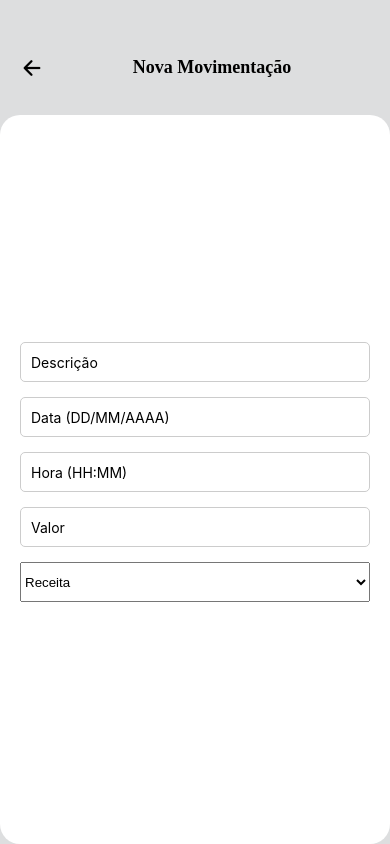
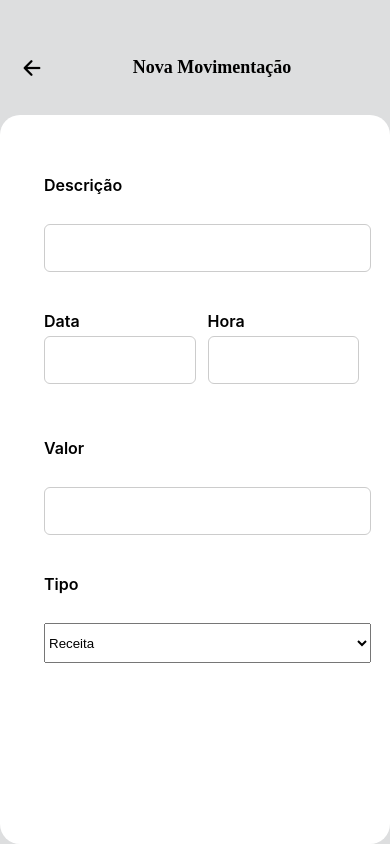
Before and after one commit to ManoEmmet3/CashWise, a React Native app: screen /NovaMovimentacao in a window 390 px wide. Built offline with nearby package versions, Linux system fonts and the light colour scheme.

Commit message:
tela movimentacao v3

```diff
--- a/screens/NovaMovimentacao.js
+++ b/screens/NovaMovimentacao.js
@@ -1,5 +1,5 @@
 import React, { useState } from 'react';
-import { View, Text, StyleSheet, TouchableOpacity, StatusBar, TextInput } from 'react-native';
+import { View, Text, StyleSheet, TouchableOpacity, StatusBar, TextInput, ScrollView } from 'react-native';
 import Icon from 'react-native-vector-icons/Ionicons';
 import { Picker } from '@react-native-picker/picker'; // Importando do novo pacote
 
@@ -23,32 +23,43 @@ export default function NovaMovimentacao() {
                 </TouchableOpacity>
                 <Text style={styles.hora}>Nova Movimentação</Text>
             </View>
-            <View style={styles.secondBox}>
+            <ScrollView contentContainerStyle={styles.secondBox}>
+                <View style={styles.inputContainer}>
+                    <Text style={styles.label}>Descrição</Text>
                     <TextInput
                         style={styles.input}
-                    placeholder="Descrição"
                         value={descricao}
                         onChangeText={setDescricao}
                     />
+
+                    <View style={styles.row}>
+                        <View style={styles.inputWrapper}>
+                            <Text style={styles.label}>Data </Text>
                             <TextInput
                                 style={styles.input}
-                    placeholder="Data (DD/MM/AAAA)"
                                 value={data}
                                 onChangeText={setData}
                             />
+                        </View>
+                        <View style={styles.inputWrapper}>
+                            <Text style={styles.label}>Hora </Text>
                             <TextInput
                                 style={styles.input}
-                    placeholder="Hora (HH:MM)"
                                 value={hora}
                                 onChangeText={setHora}
                             />
+                        </View>
+                    </View>
+
+                    <Text style={styles.label}>Valor</Text>
                     <TextInput
                         style={styles.input}
-                    placeholder="Valor"
                         value={valor}
                         onChangeText={setValor}
                         keyboardType="numeric" // Para aceitar apenas números
                     />
+
+                    <Text style={styles.label}>Tipo</Text>
                     <Picker
                         selectedValue={tipo}
                         style={styles.picker}
@@ -58,6 +69,7 @@ export default function NovaMovimentacao() {
                         <Picker.Item label="Despesa" value="despesa" />
                     </Picker>
                 </View>
+            </ScrollView>
         </View>
     );
 }
@@ -65,8 +77,6 @@ export default function NovaMovimentacao() {
 const styles = StyleSheet.create({
     container: {
         flex: 1,
-        justifyContent: 'flex-start',
-        alignItems: 'center',
         backgroundColor: '#DDDEDF',
     },
     firstBox: {
@@ -91,21 +101,45 @@ const styles = StyleSheet.create({
     },
     secondBox: {
         width: '100%',
-        flex: 1,
+        flexGrow: 1,
         backgroundColor: '#FFFFFF',
         borderRadius: 20,
-        justifyContent: 'center',
-        alignItems: 'center',
         padding: 20, // Para dar espaço interno na caixa
     },
+    inputContainer: {
+        width: 327, // Largura fixa
+        height: 'auto', // Altura automática
+        marginTop: 40,
+        marginLeft: 24,
+        gap: 24, // Espaçamento entre os inputs
+        opacity: 1, // Mantendo opacidade visível
+    },
+    row: {
+        flexDirection: 'row',
+        justifyContent: 'space-between',
+        marginBottom: 15, // Espaço entre a linha de inputs e o próximo campo
+    },
+    inputWrapper: {
+        flex: 1, // Faz os inputs ocuparem a mesma proporção
+        marginRight: 12, // Espaço entre Data e Hora
+    },
+    inputWrapperLast: {
+        marginRight: 0, // Para o último item não ter margem direita
+    },
+    label: {
+        width: '100%', // Para garantir que ocupe toda a largura
+        marginBottom: 5, // Espaço entre o label e o input
+        fontSize: 16,
+        fontWeight: '600',
+    },
     input: {
-        height: 40,
+        height: 48, // Altura definida como solicitado
         borderColor: '#ccc',
         borderWidth: 1,
-        borderRadius: 5,
-        width: '100%',
+        borderRadius: 6, // Raio do borda conforme solicitado
+        width: '100%', // 100% da largura
         marginBottom: 15,
-        paddingHorizontal: 10,
+        paddingHorizontal: 14, // Padding conforme solicitado
     },
     picker: {
         height: 40,
```
Lines whose indentation alone changed are shown as unchanged.
